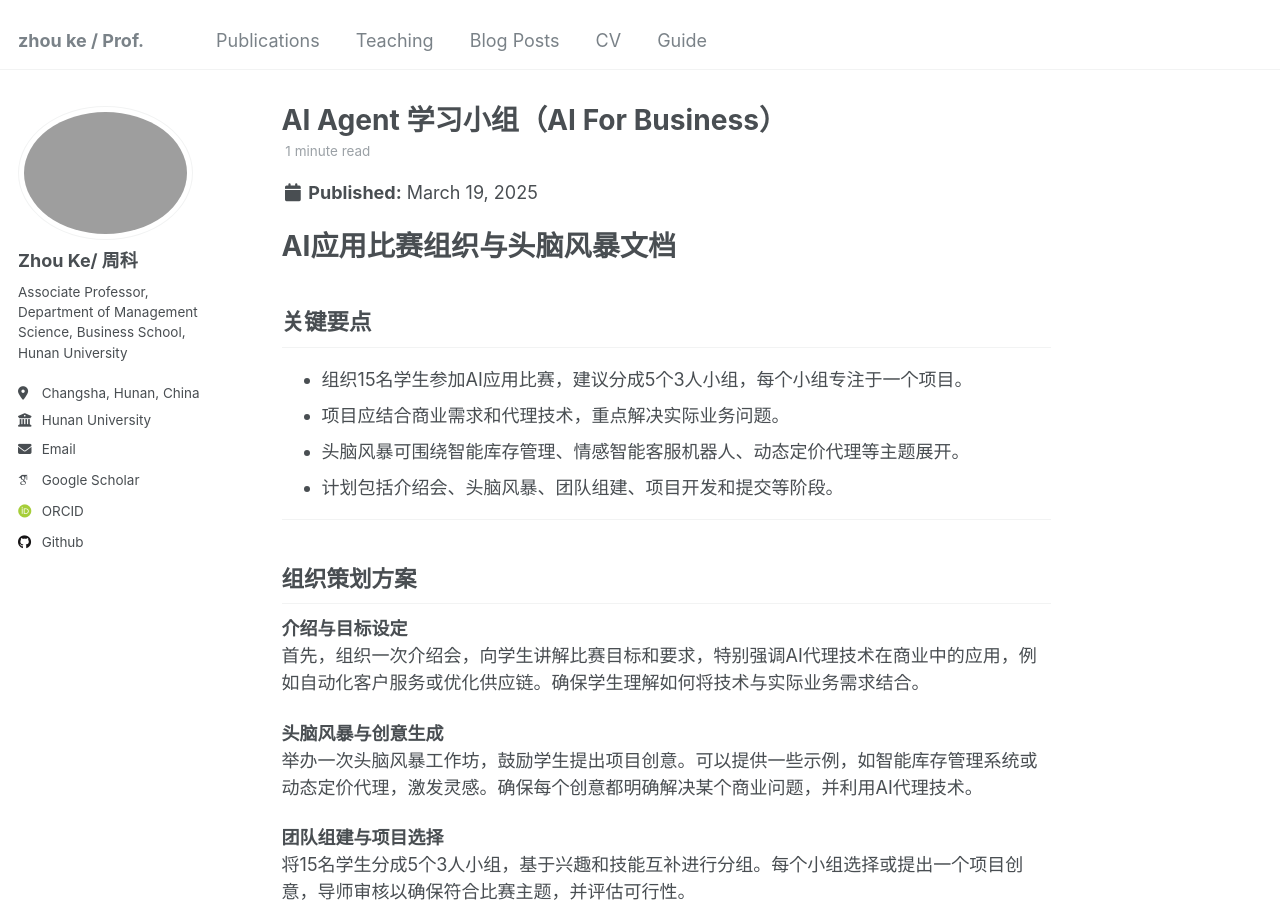
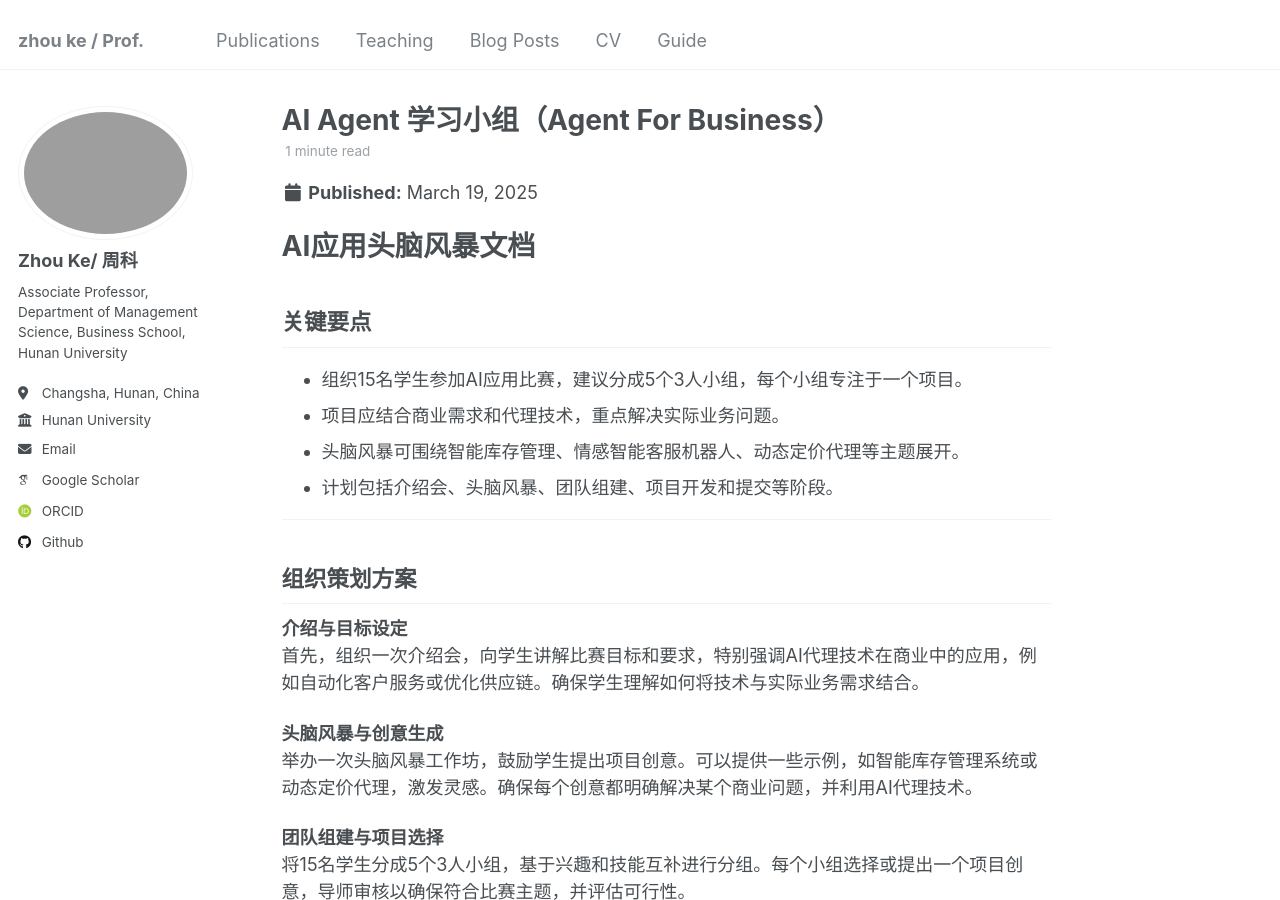
Before and after one commit to hustzhke/hustzhke.github.io, a Jekyll site: the page built from _posts/2025-03-19-blog-post-8.md, in a window 1280 px wide and 900 px high. Built offline with Jekyll 4.4.1, drawn with Linux system fonts in a browser that asks for light colours; some web fonts are replaced.

Commit message:
Update 2025-03-19-blog-post-8.md

```diff
--- a/_posts/2025-03-19-blog-post-8.md
+++ b/_posts/2025-03-19-blog-post-8.md
@@ -1,5 +1,5 @@
 ---
-title: 'AI Agent 学习小组（AI For Business）'
+title: 'AI Agent 学习小组（Agent For Business）'
 date: 2025-03-19
 permalink: /posts/2012/08/blog-post-4/
 tags:
@@ -7,7 +7,7 @@ tags:
   - category1
   - category2
 ---
-# AI应用比赛组织与头脑风暴文档
+# AI应用头脑风暴文档
 
 ## 关键要点
 - 组织15名学生参加AI应用比赛，建议分成5个3人小组，每个小组专注于一个项目。
```
